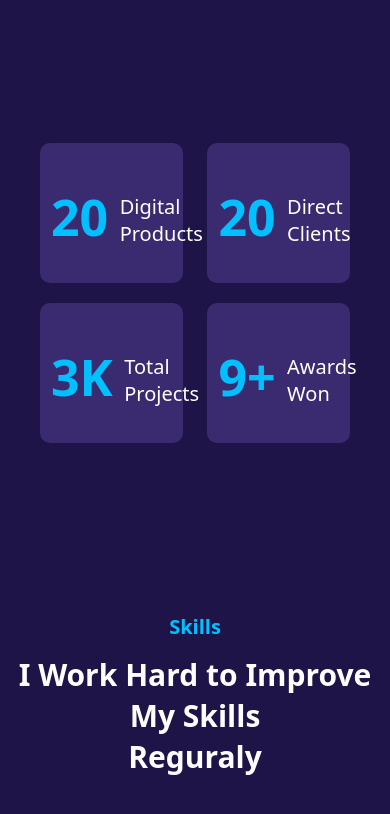
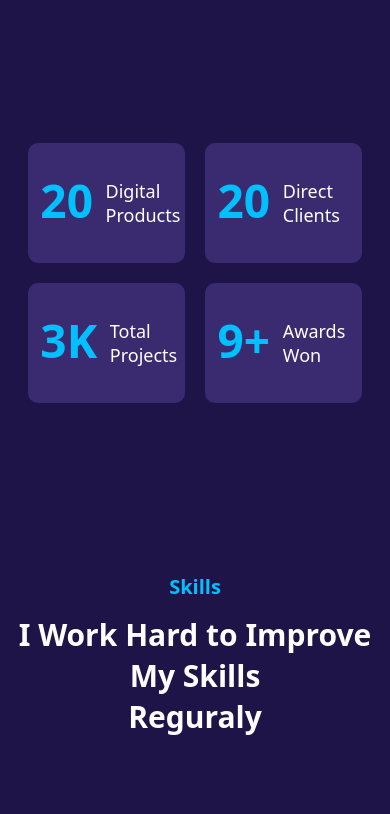
Before and after one commit to alainmigabo/klab-assignment, a plain HTML site: page index.html in a window 390 px wide. Shown: the part 3380-4194 px from the top of the page. Drawn offline with nearby package versions, Linux system fonts and the light colour scheme.

```diff
--- a/style.css
+++ b/style.css
@@ -1280,15 +1280,15 @@ form ::placeholder{
         border: none;
         height: fit-content;
         width: 100%;
-        padding-left: 4%;
-        padding-right: 4%;
+        padding-left: 2%;
+        padding-right: 2%;
         justify-content: space-evenly;
         margin-top: 160px;
     }
     .closingaboutboxes{
         border: none;
-        height: 140px;
-        width: 40%;
+        height: 120px;
+        width: 42%;
         background-color: #3A2B71;
         margin-top: 20px;
         border-radius: 10px;
@@ -1364,10 +1364,10 @@ form ::placeholder{
         border: none;
         height: fit-content;
         width: fit-content;
-        font-size: 50px;
+        font-size: 46px;
         font-weight: 700;
         color: #00C0FF;
-        margin-top: 40px;
+        margin-top: 26px;
         float: left;
         margin-left: 8%;
     }
@@ -1375,11 +1375,11 @@ form ::placeholder{
         border: none;
         height: 80px;
         width: 40%;
-        font-size: 20px;
+        font-size: 18px;
         font-weight: 500;
         color: white;
         float: left;
-        margin-top: 50px;
+        margin-top: 36px;
         margin-left: 8%;
     }
     .workcontainer{
@@ -1399,6 +1399,7 @@ form ::placeholder{
     }
     .wordsholder{
         width: 70%;
+        margin-left: 10%;
     }
     .experience{
         margin-left: 6%;
```
